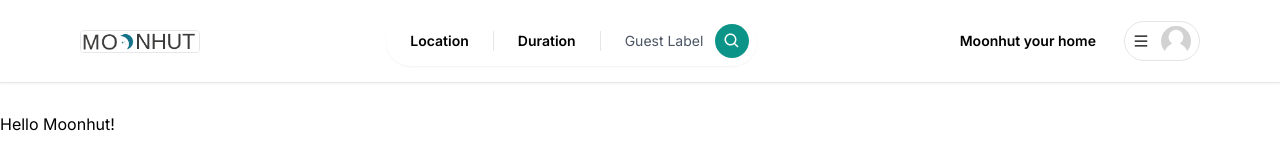
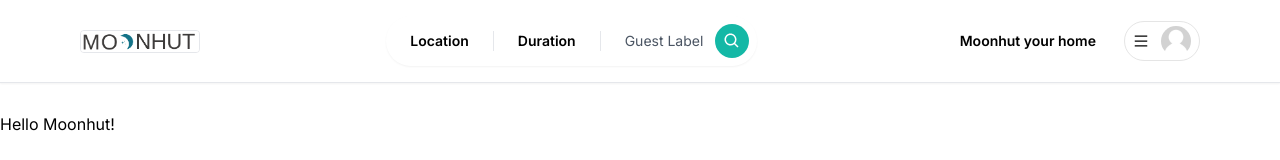
Before and after one commit to KDlamini/moonhut, a Next.js app: page / in a window 1280 px wide. Shown: the top 160 px of the page. Built offline with nearby package versions, Linux system fonts and the light colour scheme.

Commit message:
chore: update styling

```diff
--- a/src/components/atoms/Button/Button.tsx
+++ b/src/components/atoms/Button/Button.tsx
@@ -31,8 +31,8 @@ const Button: React.FC<ButtonProps> = ({
         hover:opacity-80
         transition
         w-full
-        ${outline ? 'bg-white' : 'bg-rose-500'}
-        ${outline ? 'border-black' : 'border-rose-500'}
+        ${outline ? 'bg-white' : 'bg-teal-500'}
+        ${outline ? 'border-black' : 'border-teal-500'}
         ${outline ? 'text-black' : 'text-white'}
         ${small ? 'text-sm' : 'text-md'}
         ${small ? 'py-1' : 'py-3'}
--- a/src/components/molecules/Search/Search.tsx
+++ b/src/components/molecules/Search/Search.tsx
@@ -64,7 +64,7 @@ function Search() {
           <div
             className="
               p-2
-              bg-teal-600
+              bg-teal-500
               rounded-full
               text-white
             "
```
